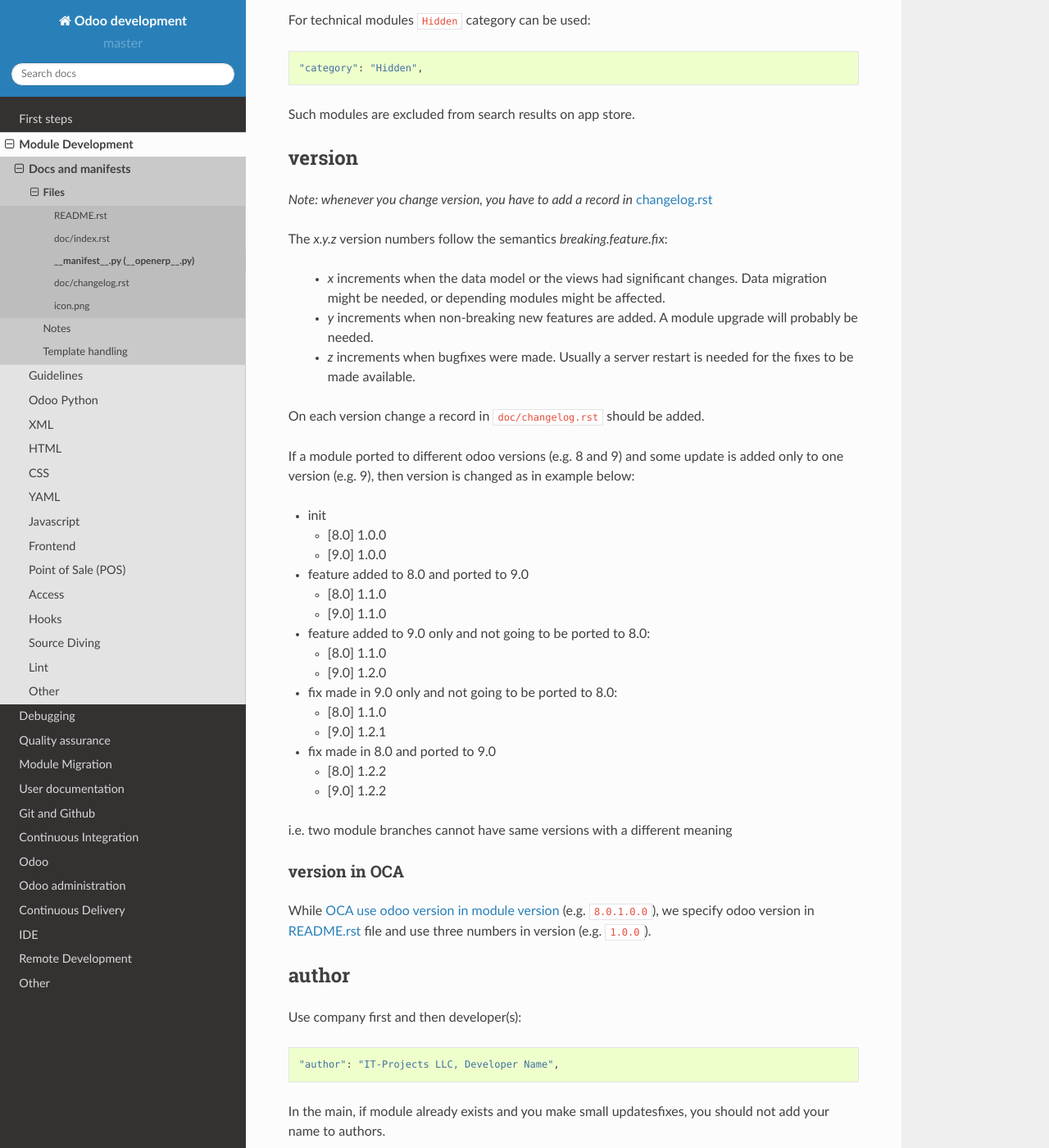
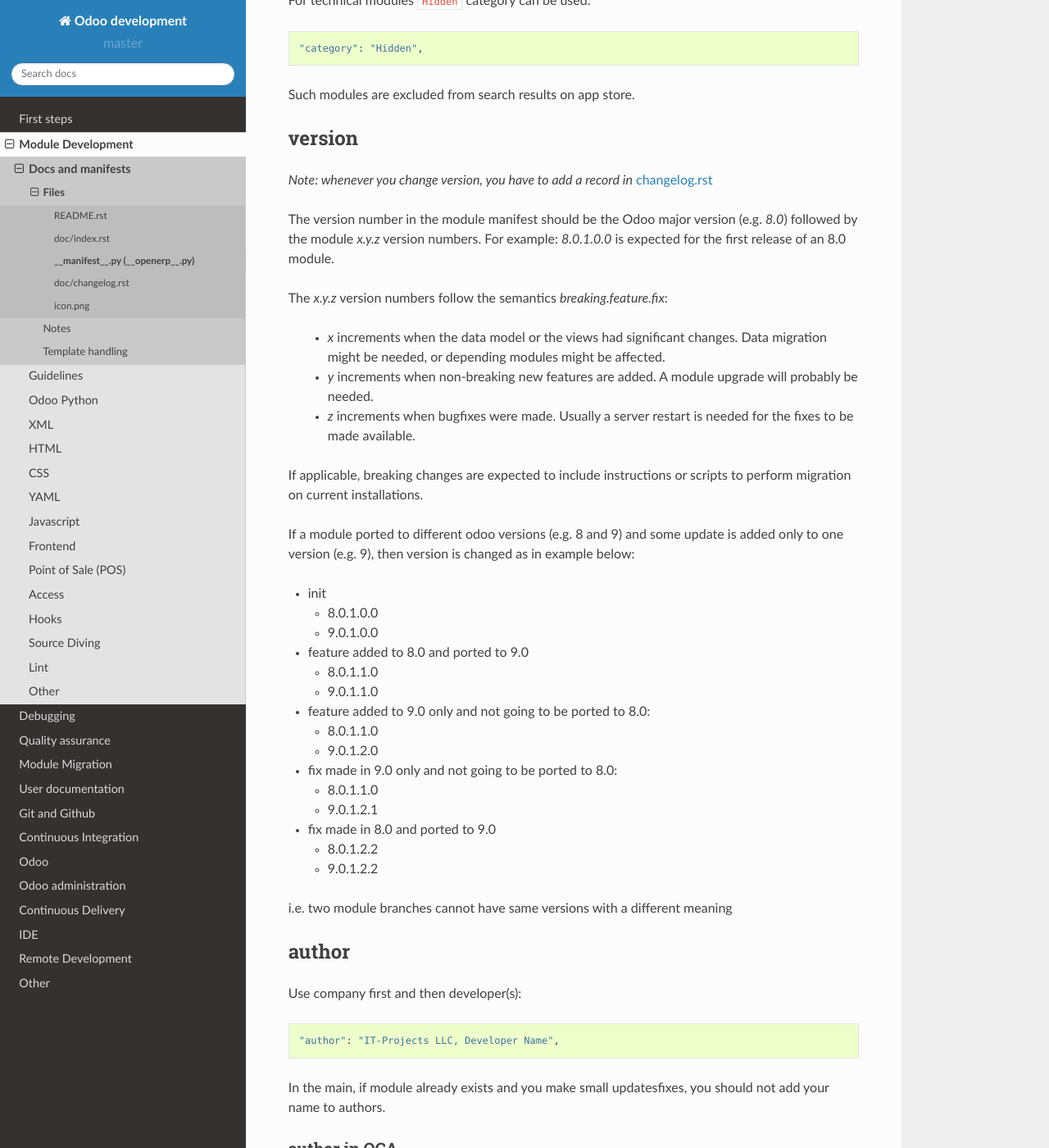
Before and after one commit to itpp-labs/odoo-development, a Sphinx documentation site: the page built from docs/dev/docs/__manifest__.py.rst, in a window 1280 px wide and 1400 px high, scrolled down 2820 px. Shown: the whole window at 82% size. Built offline with Sphinx 7.4.7 and the Read the Docs theme 2.0.0, drawn with Linux system fonts in a browser that asks for light colours.

Commit message:
Full version format

```diff
--- a/docs/dev/docs/__manifest__.py.rst
+++ b/docs/dev/docs/__manifest__.py.rst
@@ -79,6 +79,11 @@
 
 *Note: whenever you change version, you have to add a record in* :doc:`changelog.rst <changelog.rst>`
 
+The version number in the module manifest should be the Odoo major
+version (e.g. `8.0`) followed by the module `x.y.z` version numbers.
+For example: `8.0.1.0.0` is expected for the first release of an 8.0
+module.
+
 The `x.y.z` version numbers follow the semantics `breaking.feature.fix`:
 
   * `x` increments when the data model or the views had significant
@@ -89,38 +94,34 @@
   * `z` increments when bugfixes were made. Usually a server restart
     is needed for the fixes to be made available.
 
-On each version change a record in ``doc/changelog.rst`` should be added.
+If applicable, breaking changes are expected to include instructions
+or scripts to perform migration on current installations.
 
 If a module ported to different odoo versions (e.g. 8 and 9) and some update is
 added only to one version (e.g. 9), then version is changed as in example below:
 
 * init
 
-  * [8.0] 1.0.0
-  * [9.0] 1.0.0
+  * 8.0.1.0.0
+  * 9.0.1.0.0
 * feature added to 8.0 and ported to 9.0
 
-  * [8.0] 1.1.0
-  * [9.0] 1.1.0
+  * 8.0.1.1.0
+  * 9.0.1.1.0
 * feature added to 9.0 only and not going to be ported to 8.0:
 
-  * [8.0] 1.1.0
-  * [9.0] 1.2.0
+  * 8.0.1.1.0
+  * 9.0.1.2.0
 * fix made in 9.0 only and not going to be ported to 8.0:
 
-  * [8.0] 1.1.0
-  * [9.0] 1.2.1
+  * 8.0.1.1.0
+  * 9.0.1.2.1
 * fix made in 8.0 and ported to 9.0
 
-  * [8.0] 1.2.2
-  * [9.0] 1.2.2
+  * 8.0.1.2.2
+  * 9.0.1.2.2
 
 i.e. two module branches cannot have same versions with a different meaning
-
-version in OCA
---------------
-
-While `OCA use odoo version in module version <https://github.com/OCA/maintainer-tools/blob/master/CONTRIBUTING.md#version-numbers>`_ (e.g. ``8.0.1.0.0``), we specify odoo version in :doc:`README.rst <README.rst>` file and use three numbers in version (e.g. ``1.0.0``).
 
 author
 ======
```
